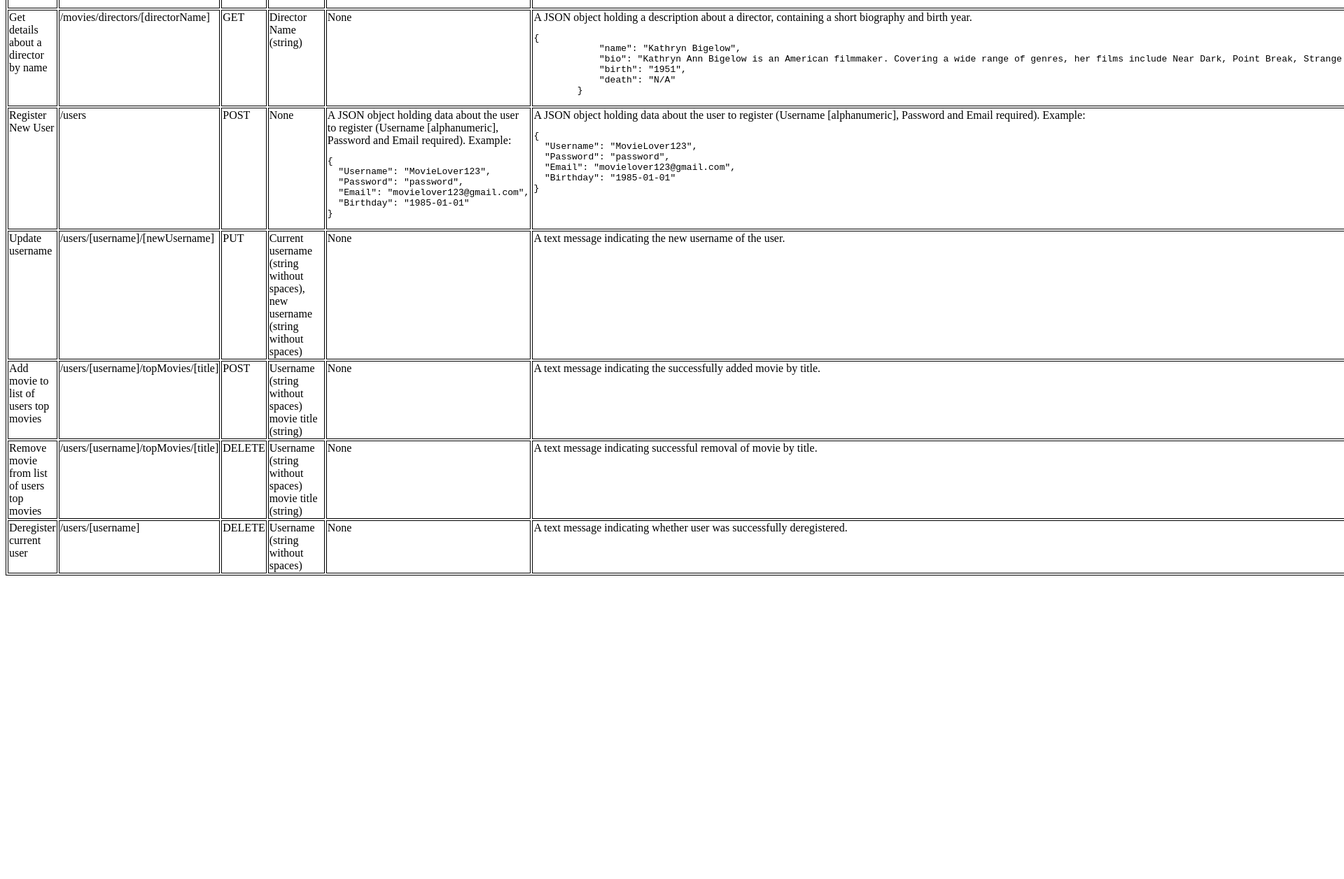
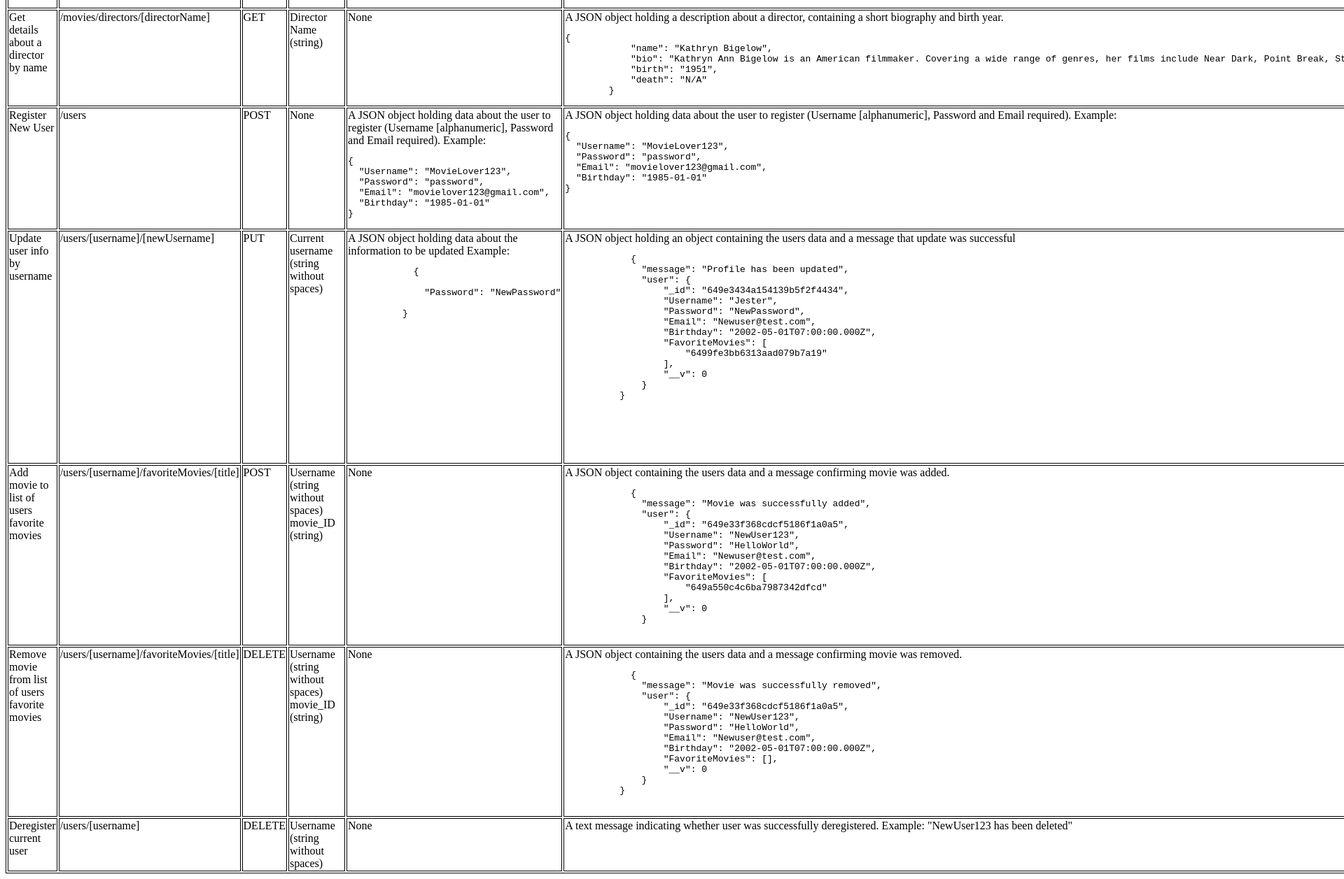
Before and after one commit to WMSANDERS85/movie_api, a website: page public/documentation.html in a window 1280 px wide. Shown: the part 911-2168 px from the top of the page at 70% size, 1920 px wide, since content can reach past the window. Before the commit the page ends 1742 px from the top, so only its background shows below. Drawn offline with Linux system fonts and the light colour scheme.

Commit message:
Update documentation to reflect new HTTP method queries

```diff
--- a/public/documentation.html
+++ b/public/documentation.html
@@ -142,33 +142,97 @@
         </td>
       </tr>
       <tr>
-        <td>Update username</td>
+        <td>Update user info by username</td>
         <td>/users/[username]/[newUsername]</td>
         <td>PUT</td>
+        <td>Current username (string without spaces)</td>
         <td>
-          Current username (string without spaces),<br />new username (string
-          without spaces)
+          A JSON object holding data about the information to be updated
+          Example:
+          <pre>
+            {
+
+              "Password": "NewPassword"
+
+          }
+          </pre>
         </td>
-        <td>None</td>
-        <td>A text message indicating the new username of the user.</td>
-      </tr>
-      <tr>
-        <td>Add movie to list of users top movies</td>
-        <td>/users/[username]/topMovies/[title]</td>
-        <td>POST</td>
-        <td>Username (string without spaces)<br />movie title (string)</td>
-        <td>None</td>
         <td>
-          A text message indicating the successfully added movie by title.
+          A JSON object holding an object containing the users data and a
+          message that update was successful
+
+          <pre>
+            {
+              "message": "Profile has been updated",
+              "user": {
+                  "_id": "649e3434a154139b5f2f4434",
+                  "Username": "Jester",
+                  "Password": "NewPassword",
+                  "Email": "Newuser@test.com",
+                  "Birthday": "2002-05-01T07:00:00.000Z",
+                  "FavoriteMovies": [
+                      "6499fe3bb6313aad079b7a19"
+                  ],
+                  "__v": 0
+              }
+          }
+
+
+
+
+          </pre>
         </td>
       </tr>
       <tr>
-        <td>Remove movie from list of users top movies</td>
-        <td>/users/[username]/topMovies/[title]</td>
+        <td>Add movie to list of users favorite movies</td>
+        <td>/users/[username]/favoriteMovies/[title]</td>
+        <td>POST</td>
+        <td>Username (string without spaces)<br />movie_ID (string)</td>
+        <td>None</td>
+        <td>
+          A JSON object containing the users data and a message confirming movie
+          was added.
+          <pre>
+            {
+              "message": "Movie was successfully added",
+              "user": {
+                  "_id": "649e33f368cdcf5186f1a0a5",
+                  "Username": "NewUser123",
+                  "Password": "HelloWorld",
+                  "Email": "Newuser@test.com",
+                  "Birthday": "2002-05-01T07:00:00.000Z",
+                  "FavoriteMovies": [
+                      "649a550c4c6ba7987342dfcd"
+                  ],
+                  "__v": 0
+              }
+          </pre>
+        </td>
+      </tr>
+      <tr>
+        <td>Remove movie from list of users favorite movies</td>
+        <td>/users/[username]/favoriteMovies/[title]</td>
         <td>DELETE</td>
-        <td>Username (string without spaces)<br />movie title (string)</td>
+        <td>Username (string without spaces)<br />movie_ID (string)</td>
         <td>None</td>
-        <td>A text message indicating successful removal of movie by title.</td>
+        <td>
+          A JSON object containing the users data and a message confirming movie
+          was removed.
+          <pre>
+            {
+              "message": "Movie was successfully removed",
+              "user": {
+                  "_id": "649e33f368cdcf5186f1a0a5",
+                  "Username": "NewUser123",
+                  "Password": "HelloWorld",
+                  "Email": "Newuser@test.com",
+                  "Birthday": "2002-05-01T07:00:00.000Z",
+                  "FavoriteMovies": [],
+                  "__v": 0
+              }
+          }
+          </pre>
+        </td>
       </tr>
       <tr>
         <td>Deregister current user</td>
@@ -178,6 +242,7 @@
         <td>None</td>
         <td>
           A text message indicating whether user was successfully deregistered.
+          Example: "NewUser123 has been deleted"
         </td>
       </tr>
     </table>
```
